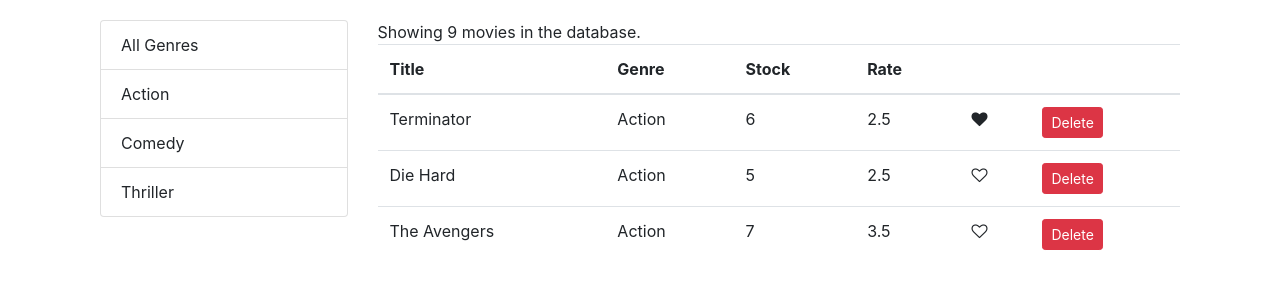
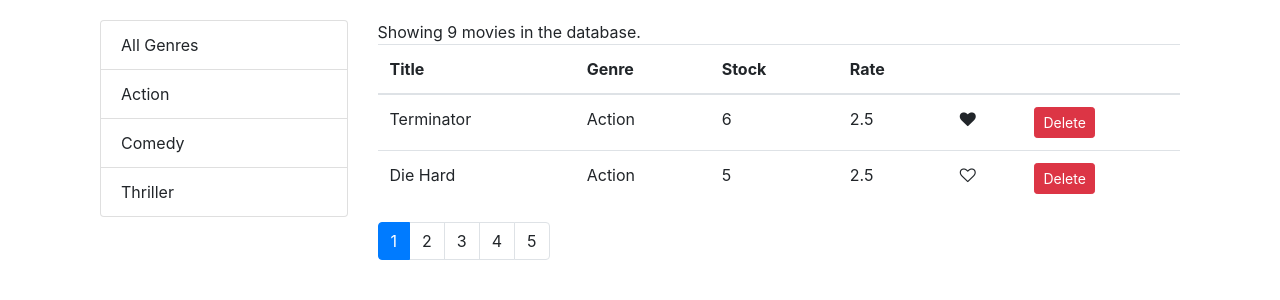
Before and after one commit to dberejno/ReactVidly, a React (Create React App) app: page / in a window 1280 px wide. Shown: the top 300 px of the page. Built offline with nearby package versions, Linux system fonts and the light colour scheme.

Commit message:
nothing new

```diff
--- a/src/components/common/listGroup.jsx
+++ b/src/components/common/listGroup.jsx
@@ -1,15 +1,31 @@
 import React from "react";
+import PropTypes from "prop-types";
 
 const ListGroup = props => {
   return (
     <ul className="list-group">
-      {props.items.map((item, index) => (
-        <li className="list-group-item" key={index}>
-          {item}
+      {props.items.map(item => (
+        <li
+          className="list-group-item"
+          key={item._id}
+          onClick={() => props.onItemChange(item)}
+        >
+          {item.name}
         </li>
       ))}
     </ul>
   );
 };
 
+ListGroup.propTypes = {
+  items: PropTypes.arrayOf(
+    PropTypes.shape({ _id: PropTypes.string, name: PropTypes.string })
+  ).isRequired,
+  currentItem: PropTypes.shape({
+    _id: PropTypes.string,
+    name: PropTypes.string
+  }).isRequired,
+  onItemChange: PropTypes.func.isRequired
+};
+
 export default ListGroup;
--- a/src/components/movies.jsx
+++ b/src/components/movies.jsx
@@ -9,15 +9,16 @@ import { paginate } from "../utils/paginate";
 class Movies extends Component {
   state = {
     movies: [],
-    pageSize: 4,
+    pageSize: 2,
     currentPage: 1,
     genres: [],
-    currentGenre: 1
+    currentGenre: null
   };
 
   handleDelete = movie => {
     deleteMovie(movie._id);
     this.setState({ movies: getMovies() });
+    //this.handlePageChange
   };
 
   handleLike = movie => {
@@ -29,6 +30,10 @@ class Movies extends Component {
 
   handlePageChange = page => {
     this.setState({ currentPage: page });
+  };
+
+  handleGenreChange = genre => {
+    this.setState({ currentGenre: genre, currentPage: 1 });
   };
 
   render() {
@@ -43,7 +48,13 @@ class Movies extends Component {
     if (allMovies.length === 0)
       return <span>There are no movies in the database.</span>;
 
-    let moviesbyGenre = allMovies.filter(m => m.genre.name === "Action");
+    let moviesbyGenre =
+      currentGenre._id === "0"
+        ? allMovies
+        : allMovies.filter(m => m.genre._id === currentGenre._id);
+
+    /*     if (moviesbyGenre.length <= pageSize && currentPage > 1)
+      this.handlePageChange(currentPage - 1); */
     const movies = paginate(moviesbyGenre, currentPage, pageSize);
 
     return (
@@ -51,8 +62,9 @@ class Movies extends Component {
         <div className="row">
           <div className="col-3">
             <ListGroup
-              items={genres.map(g => g.name)}
+              items={genres}
               currentItem={currentGenre}
+              onItemChange={this.handleGenreChange}
             />
           </div>
           <div className="col">
@@ -100,8 +112,9 @@ class Movies extends Component {
 
   componentDidMount() {
     const movies = getMovies();
-    const genres = [{ _id: "0", name: "All Genres" }, ...getGenres()];
-    this.setState({ movies, genres });
+    const currentGenre = { _id: "0", name: "All Genres" };
+    const genres = [currentGenre, ...getGenres()];
+    this.setState({ movies, currentGenre, genres });
   }
 
   renderHeader() {
```
